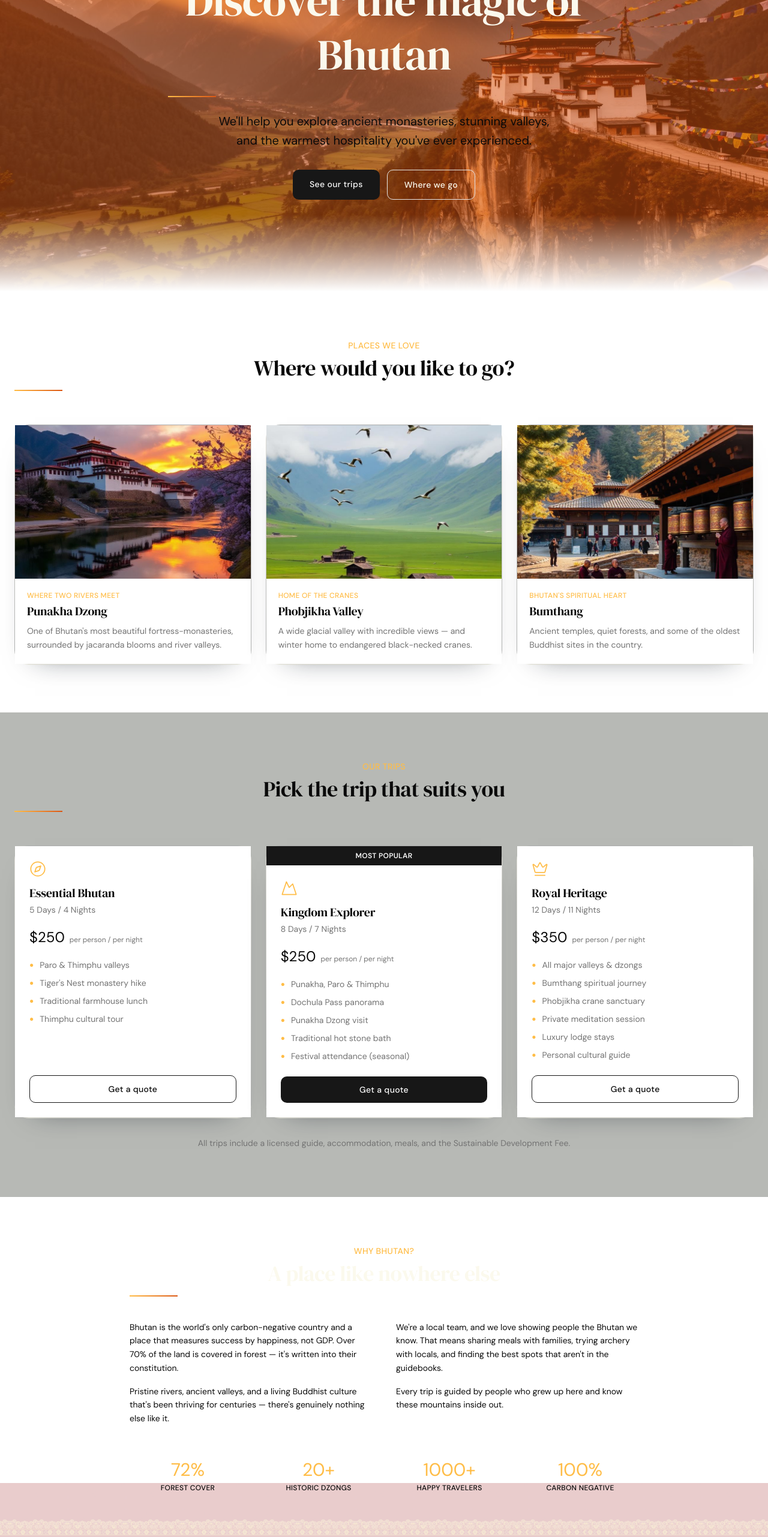
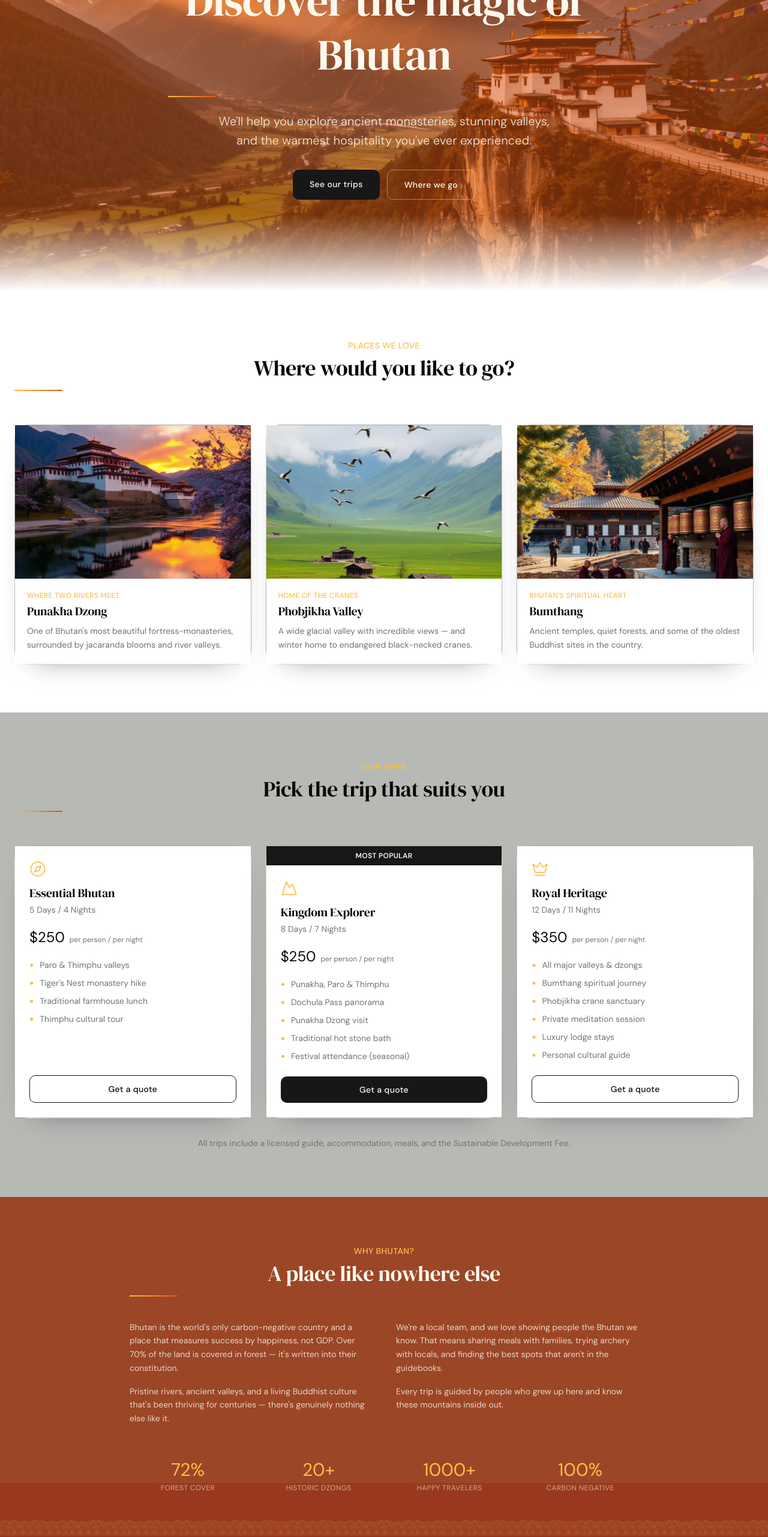
Before and after one commit to Kzoeps/bhutan-stainless-travels, a Next.js app: page / in a window 1280 px wide. Shown: the part 234-2797 px from the top of the page at 60% size. Built offline with nearby package versions, Linux system fonts and the light colour scheme.

Commit message:
Fix pathfinder opacity utilities (stanlee-3qn)

```diff
--- a/app/globals.css
+++ b/app/globals.css
@@ -49,6 +49,11 @@
   --bhutan-radius-pill: 999px;
   --pathfinder-gold: var(--bhutan-saffron);
   --pathfinder-maroon: var(--bhutan-terracotta);
+  --pathfinder-maroon-deep: color-mix(
+    in oklab,
+    var(--pathfinder-maroon) 72%,
+    var(--pathfinder-ink)
+  );
   --pathfinder-cream: var(--bhutan-cream);
   --pathfinder-ink: var(--bhutan-ink);
   --pathfinder-slate: var(--bhutan-slate);
@@ -189,6 +194,26 @@
     background-color: var(--pathfinder-maroon);
   }
 
+  .bg-maroon-deep {
+    background-color: var(--pathfinder-maroon-deep);
+  }
+
+  .bg-maroon-deep\/95 {
+    background-color: color-mix(
+      in oklab,
+      var(--pathfinder-maroon-deep) 95%,
+      transparent
+    );
+  }
+
+  .bg-maroon-deep\/50 {
+    background-color: color-mix(
+      in oklab,
+      var(--pathfinder-maroon-deep) 50%,
+      transparent
+    );
+  }
+
   .bg-cream {
     background-color: var(--pathfinder-cream);
   }
@@ -205,12 +230,52 @@
     color: var(--pathfinder-cream);
   }
 
+  .text-cream\/80 {
+    color: color-mix(in oklab, var(--pathfinder-cream) 80%, transparent);
+  }
+
+  .text-cream\/50 {
+    color: color-mix(in oklab, var(--pathfinder-cream) 50%, transparent);
+  }
+
+  .text-cream\/40 {
+    color: color-mix(in oklab, var(--pathfinder-cream) 40%, transparent);
+  }
+
   .text-ink {
     color: var(--pathfinder-ink);
   }
 
   .text-slate {
     color: var(--pathfinder-slate);
+  }
+
+  .border-cream\/40 {
+    border-color: color-mix(in oklab, var(--pathfinder-cream) 40%, transparent);
+  }
+
+  .bg-cream\/10 {
+    background-color: color-mix(
+      in oklab,
+      var(--pathfinder-cream) 10%,
+      transparent
+    );
+  }
+
+  .hover\:bg-cream\/10:hover {
+    background-color: color-mix(
+      in oklab,
+      var(--pathfinder-cream) 10%,
+      transparent
+    );
+  }
+
+  .ring-gold\/20 {
+    --tw-ring-color: color-mix(
+      in oklab,
+      var(--pathfinder-gold) 20%,
+      transparent
+    );
   }
 
   .font-pathfinder-display {
```
